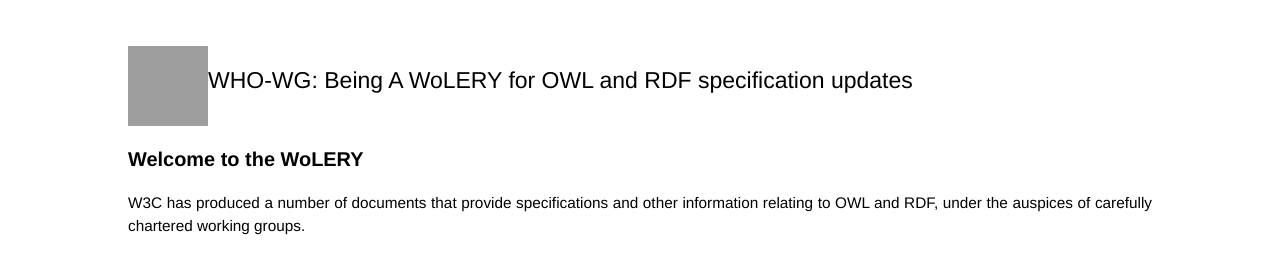
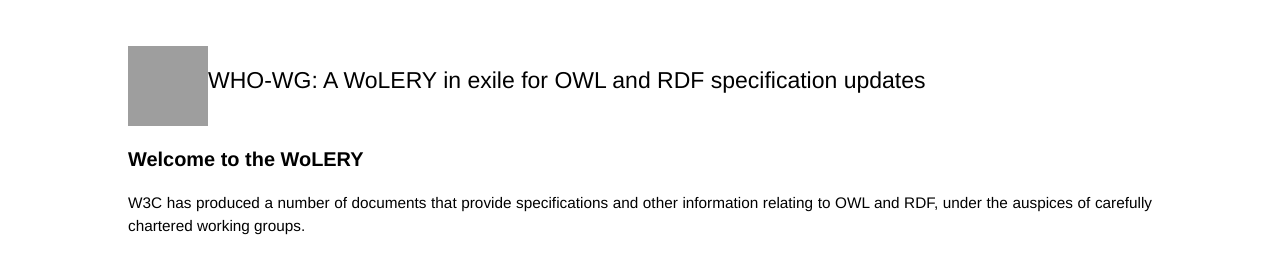
Before and after one commit to WHO-WG/WHO-WG.github.io, a Jekyll site: the page built from index.html, in a window 1280 px wide. Shown: the top 255 px of the page. Built offline with Jekyll 4.4.1, drawn with Linux system fonts in a browser that asks for light colours; Markdown is read by kramdown in place of the engine named in the settings; formulas are drawn with MathJax 3; grey boxes are pictures that could not be loaded.

Commit message:
header change

```diff
--- a/_layouts/default.html
+++ b/_layouts/default.html
@@ -23,7 +23,7 @@
           <div class="header">
 	    <img src="{{site.github.owner_gravatar_url}}" style="width:
           80px; vertical-align: middle; float:left;"/>
-	    <p class="title"> WHO-WG: Being A WoLERY for OWL and RDF specification updates</p>
+	    <p class="title"> WHO-WG: A WoLERY in exile for OWL and RDF specification updates</p>
           </div>
           <div style="clear: both;"></div>
           {{ content }}
```
